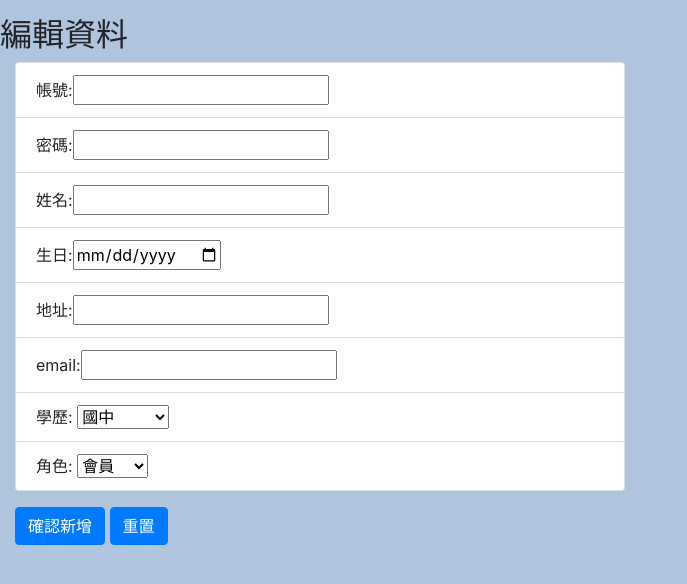
After one commit to ts04670223/nwelogin, a PHP site: page /edit_user.php?id=1 in a window 1280 px wide. The commit adds this page. Shown: the top 584 px of the page, without its empty margins (0-687 px from the left). Run offline with PHP 8.4, Linux system fonts and the light colour scheme; data that the repository does not hold is empty.

Commit message:
編輯使用者介面

```diff
--- a/admin.php
+++ b/admin.php
@@ -15,7 +15,7 @@ include_once('header.php');
 $users=$pdo->query($sql)->fetchAll();
 
 
-echo "<table class='table'>";
+echo "<table class='table table-dark col-8 mx-auto'>";
 echo"<tr>";
 echo"<td>流水號</td>";
 echo"<td>帳號</td>";
@@ -25,6 +25,7 @@ echo"<td>生日</td>";
 echo"<td>信箱</td>";
 echo"<td>地址</td>";
 echo"<td>註冊日</td>";
+echo"<td>操作</td>";
 echo"</tr>";
 
 foreach($users as $user){
@@ -37,6 +38,7 @@ foreach($users as $user){
     echo "<td>{$user['email']}</td>";
     echo "<td>{$user['addr']}</td>";
     echo "<td>{$user['create_time']}</td>";
+    echo "<td><a href='edit_user.php?id={$user['id']}'><button class='btn btn-light'>編輯</button></a></td>";
     echo'</tr>';
 }
 
--- /dev/null
+++ b/edit_user.php
@@ -0,0 +1,54 @@
+<?php
+include_once("header.php");
+?>
+
+<body>
+<?php
+
+$dsn="mysql:host=localhost;dbname=member;charset=utf8";
+$pdo=new PDO($dsn,'root','');
+// 編輯會員資料
+$user_id=$_GET['id'];//login資料表的id .member資料表login_id
+$user_sql="select * from `login`,`member` where `login`.`id`=`member`.`login_id` AND `login`.`id`='$user_id'";
+$user=$pdo->query($user_sql)->fetch();
+
+echo"<pre>";
+
+
+echo "</pre>"
+
+?>
+</body>
+
+<h2>編輯資料</h2>
+<form action="add_user.php" method="post" class="col-6">
+    <div class="list-group">
+    <li class="list-group-item">帳號:<input type="text" name="acc"></li>
+    <li class="list-group-item">密碼:<input type="password" name="pw"></li>
+    <li class="list-group-item">姓名:<input type="text" name="name"></li>
+    <li class="list-group-item">生日:<input type="date" name="birthday"></li>
+    <li class="list-group-item">地址:<input type="text" name="addr"></li>
+    <li class="list-group-item">email:<input type="email" name="email"></li>
+    <li class="list-group-item">學歷:
+    <select name="education" id="">
+    <option value="國中">國中</option>
+    <option value="高中">高中</option>
+    <option value="大學/專科">大學/專科</option>
+    <option value="碩士">碩士</option>
+    <option value="博士">博士</option>
+    </select>
+    <li class="list-group-item">角色:
+    <select name="role" id="">
+    <option value="會員">會員</option>
+    <option value="VIP">VIP</option>
+    <option value="管理員">管理員</option>
+    </select>
+    </li>
+    </div>
+    <input type="submit" value="確認新增" class="btn btn-primary my-3">
+    <input type="reset" value="重置" class="btn btn-primary my-3">
+
+</form>
+<?php
+include_once("footer.php");
+?>
```
Also changed, not shown: check.php (line endings or trailing spaces).
